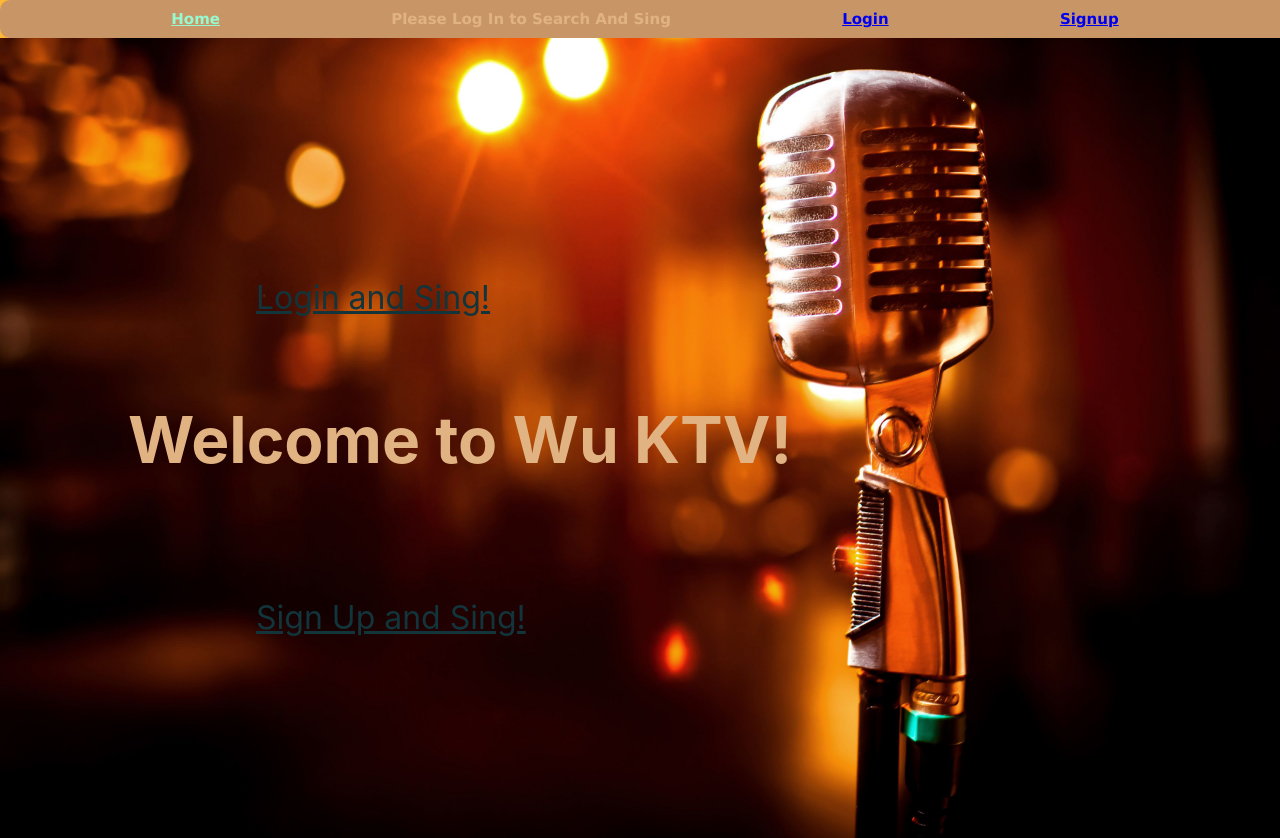
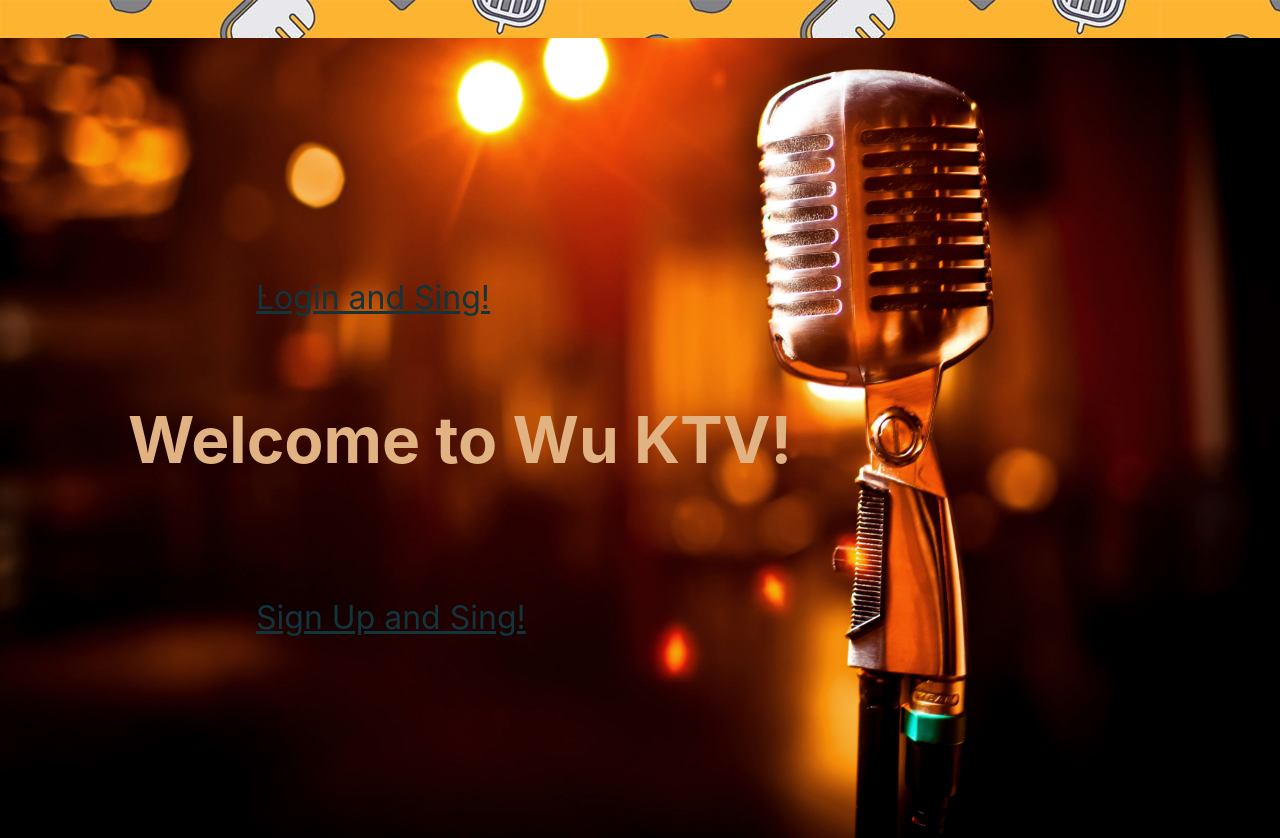
Before and after one commit to joshmrallen/ktv-frontend, a React (Create React App) app: page / in a window 1280 px wide. Built offline with nearby package versions, Linux system fonts and the light colour scheme.

Commit message:
css non fix

```diff
--- a/src/components/NavBar.js
+++ b/src/components/NavBar.js
@@ -4,9 +4,9 @@ import { NavLink } from 'react-router-dom'
 const NavBar = (props) => {
     // console.log(props)
     return(
-        <div className='nav'>
-            <NavLink className="link" activeClassName="activeLink" exact={true} to="/">Home</NavLink>
-            {props.user ? <NavLink className="link" activeClassName="activeLink" to="/room">Room</NavLink> : <span className='link'>Please Log In to Search And Sing</span> }
+        <div className='nav' style={{visibility: 'hidden'}}>
+            {props.user ? <NavLink className="link" activeClassName="activeLink" exact={true} to="/">Home</NavLink> : null}
+            {props.user ? <NavLink className="link" activeClassName="activeLink" to="/room">Room</NavLink> : null}
             {props.user ? <span className='hellouser'>Welcome {props.user.name}!</span> : <NavLink className="link" activeClassName="activeLink" to="/login">Login</NavLink>}
             {props.user ? <NavLink className="link" activeClassName="activeLink" exact to="/" onClick={props.logout}>Logout</NavLink> : <NavLink className="link" activeClassName="activeLink" to="/signup">Signup</NavLink>}
         </div>
```
Also changed, not shown: src/App.js (line endings or trailing spaces).
